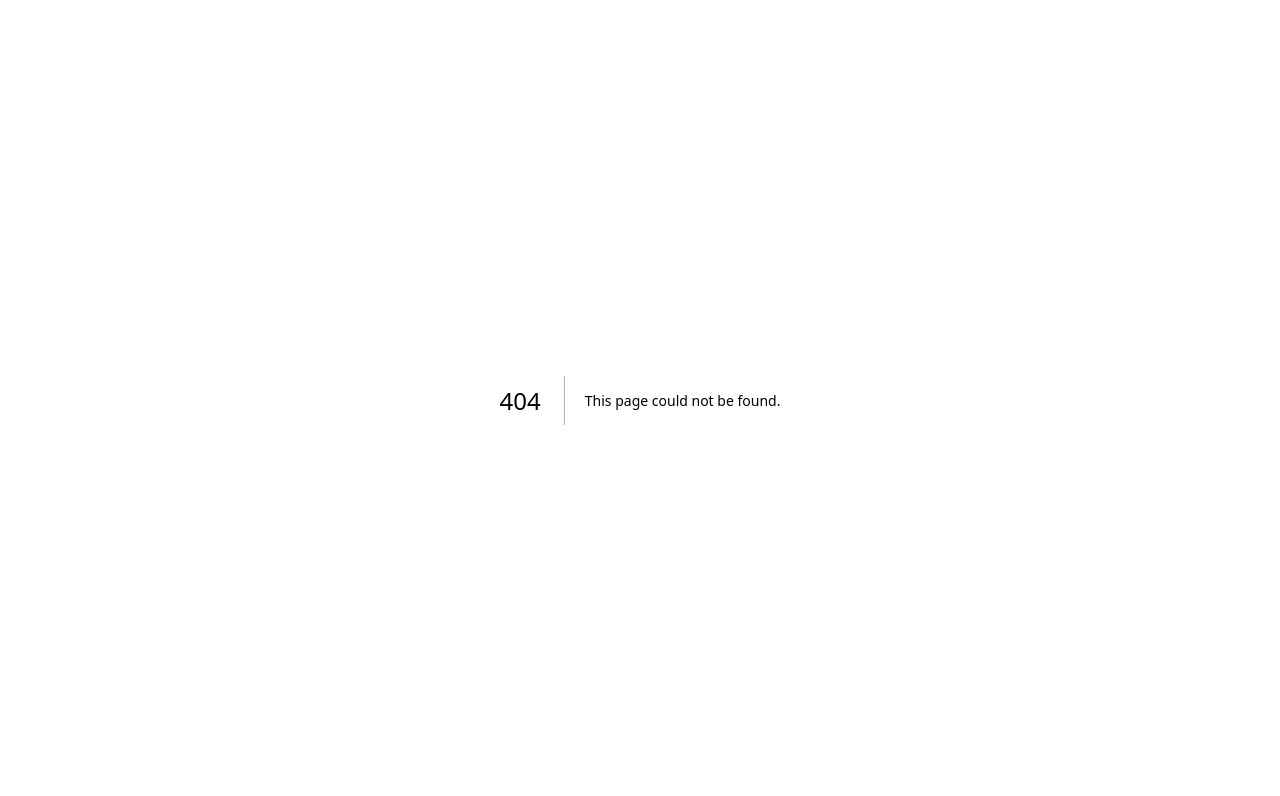
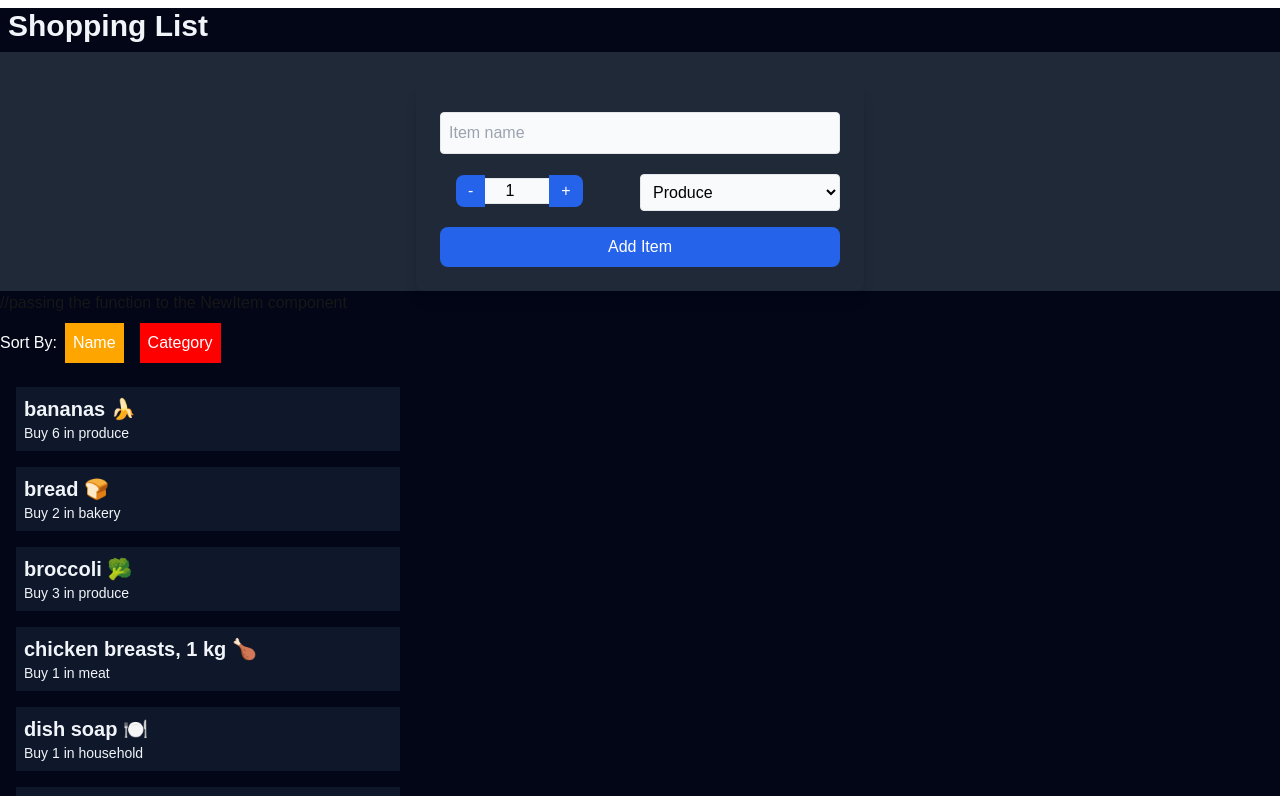
Before and after one commit to Jhangria/cprg306-assignments, a Next.js app: page /week-7 in a window 1280 px wide. Before the commit this address had no page. Shown: the top 796 px of the page. Built offline with nearby package versions, Linux system fonts and the light colour scheme.

Commit message:
week-7 created
Created week - 7 and all related pages

```diff
--- a/app/page.js
+++ b/app/page.js
@@ -11,6 +11,7 @@ export default function Page() {
         <li className="hover:text-green-400 hover:underline"> <Link href="/week-4">Week 4 Assignment</Link></li>
         <li className="hover:text-green-400 hover:underline"> <Link href="/week-5">Week 5 Assignment</Link></li>
         <li className="hover:text-green-400 hover:underline"> <Link href="/week-6">Week 6 Assignment</Link></li>
+        <li className="hover:text-green-400 hover:underline"> <Link href="/week-7">Week 7 Assignment</Link></li>
         </ul>
       </div>
       </body>
--- /dev/null
+++ b/app/week-7/item-list.js
@@ -0,0 +1,49 @@
+"use client";
+
+import Item from "./item";
+import { useState } from "react";
+
+
+export default function ItemList({items})
+{
+    const [sortBy, setSortBy] = useState("name");
+
+    const sortedItems = [...items].sort((a, b) => {
+        if (sortBy === "name") {
+            return a.name.localeCompare(b.name);
+        } else if (sortBy === "category") {
+            return a.category.localeCompare(b.category);
+        }
+    });
+
+    return(
+        <main>
+      <div className="mb-4 text-white">Sort By:
+        <button
+          onClick={() => setSortBy("name")}
+          style={{ backgroundColor: sortBy === "name" ? "orange" : "red" }}
+          className="p-2 m-2"
+        >
+          Name
+        </button>
+        <button
+          onClick={() => setSortBy("category")}
+          style={{ backgroundColor: sortBy === "category" ? "orange" : "red" }}
+          className="p-2 m-2"
+        >
+          Category
+        </button>
+      </div>
+
+      {/* Render the sorted items */}
+      {sortedItems.map((item) => (
+        <Item
+          key={item.id}
+          name={item.name}
+          quantity={item.quantity}
+          category={item.category}
+        />
+      ))}
+        </main>
+    )
+}
--- /dev/null
+++ b/app/week-7/item.js
@@ -0,0 +1,13 @@
+
+export default function Item({name, quantity, category}) {
+    return(
+        <div>
+            <ul>
+                <li className="p-2 m-4 bg-slate-900 max-w-sm">
+                    <h2 className="text-xl font-bold text-slate-100 text-">{name}</h2>
+                    <div className="text-sm text-slate-100"> Buy {quantity} in {category}</div>
+                    </li>
+            </ul>
+        </div>
+    );
+}
--- /dev/null
+++ b/app/week-7/item.json
@@ -0,0 +1,74 @@
+[
+    {
+      "id": "1h2GJKH12gkHG31h1H",
+      "name": "milk, 4 L 🥛",
+      "quantity": 1,
+      "category": "dairy"
+    },
+    {
+      "id": "2KJH3k2j3H1k2J3K1H",
+      "name": "bread 🍞",
+      "quantity": 2,
+      "category": "bakery"
+    },
+    {
+      "id": "3h2KJH3k2j3H1k2J3",
+      "name": "eggs, dozen 🥚",
+      "quantity": 2,
+      "category": "dairy"
+    },
+    {
+      "id": "4k2J3K1H2GJKH12gk",
+      "name": "bananas 🍌",
+      "quantity": 6,
+      "category": "produce"
+    },
+    {
+      "id": "5H1h1H2KJH3k2j3H",
+      "name": "broccoli 🥦",
+      "quantity": 3,
+      "category": "produce"
+    },
+    {
+      "id": "6H1k2J3K1H2GJKH1",
+      "name": "chicken breasts, 1 kg 🍗",
+      "quantity": 1,
+      "category": "meat"
+    },
+    {
+      "id": "7gkHG31h1H2KJH3k",
+      "name": "pasta sauce 🍝",
+      "quantity": 3,
+      "category": "canned goods"
+    },
+    {
+      "id": "8j3H1k2J3K1H2GJK",
+      "name": "spaghetti, 454 g 🍝",
+      "quantity": 2,
+      "category": "dry goods"
+    },
+    {
+      "id": "9H12gkHG31h1H2KJ",
+      "name": "toilet paper, 12 pack 🧻",
+      "quantity": 1,
+      "category": "household"
+    },
+    {
+      "id": "10H3k2j3H1k2J3K1",
+      "name": "paper towels, 6 pack",
+      "quantity": 1,
+      "category": "household"
+    },
+    {
+      "id": "11k2J3K1H2GJKH12",
+      "name": "dish soap 🍽️",
+      "quantity": 1,
+      "category": "household"
+    },
+    {
+      "id": "12GJKH12gkHG31h1",
+      "name": "hand soap 🧼",
+      "quantity": 4,
+      "category": "household"
+    }
+  ]
--- /dev/null
+++ b/app/week-7/new-item.js
@@ -0,0 +1,118 @@
+"use client";
+
+import { useState } from "react";
+
+const generateRandomId = () => {
+  return Math.random().toString(36).substr(2, 9);
+}
+
+export default function NewItem({onAddItem}) {
+  const [name, setName] = useState("");
+  const [quantity, setQuantity] = useState(1);
+  const [category, setCategory] = useState("Produce");
+
+  const handleSubmit = (e) => {
+    e.preventDefault();
+    const item = {
+      id: generateRandomId(),
+      name,
+      quantity,
+      category,
+    };
+    onAddItem(item);
+    setName("");
+    setQuantity(1);
+    setCategory("Produce");
+  };
+
+  const increment = () => {
+    if (quantity < 20) {
+      setQuantity(quantity + 1);
+    }
+  };
+
+  const decrement = () => {
+    if (quantity > 1) {
+      setQuantity(quantity - 1);
+    }
+  };
+
+  return (
+    <div className="flex flex-col items-center justify-center bg-gray-800">
+      <form onSubmit={handleSubmit} className="mt-8 max-w-md w-full p-6 bg-grey-800 text-white rounded-lg shadow-lg">
+        <div className="mb-4">
+          <label className="block text-sm font-medium" htmlFor="name"></label>
+          <input
+            type="text"
+            id="name"
+            value={name}
+            onChange={(e) => setName(e.target.value)}
+            required
+            className="mt-1 p-2 border rounded w-full bg-slate-50 text-black placeholder-gray-400 focus:outline-none focus:ring-2 focus:ring-blue-500"
+            placeholder="Item name"
+          />
+        </div>
+
+        <div className="mb-4 flex items-center justify-between">
+          <div className="flex items-center">
+            <label className="block text-sm font-medium mr-4" htmlFor="quantity"></label>
+            <button
+              type="button"
+              onClick={decrement}
+              className="bg-blue-600 px-3 py-1 rounded-l-lg focus:outline-none focus:ring-2 focus:ring-purple-500"
+            >
+              -
+            </button>
+            <input
+              type="number"
+              id="quantity"
+              value={quantity}
+              onChange={(e) => setQuantity(Number(e.target.value))}
+              required
+              className="text-center border-t border-b bg-slate-50 w-16 text-black focus:outline-none focus:ring-2 focus:ring-blue-500"
+            />
+            <button
+              type="button"
+              onClick={increment}
+              className="bg-blue-600 px-3 py-1 rounded-r-lg focus:outline-none focus:ring-2 focus:ring-purple-500"
+            >
+              +
+            </button>
+          </div>
+
+          <div className="ml-4 w-1/2">
+            <label className="block text-sm font-medium" htmlFor="category"></label>
+            <select
+              id="category"
+              value={category}
+              onChange={(e) => setCategory(e.target.value)}
+              className="mt-1 p-2 border rounded w-full bg-slate-50 text-black focus:outline-none focus:ring-2 focus:ring-blue-500"
+            >
+              <option value="category" disabled>
+                Category
+              </option>
+              <option value="Produce">Produce</option>
+              <option value="Dairy">Dairy</option>
+              <option value="Bakery">Bakery</option>
+              <option value="Meat">Meat</option>
+              <option value="Frozen Foods">Frozen Foods</option>
+              <option value="Canned Goods">Canned Goods</option>
+              <option value="Dry Goods">Dry Goods</option>
+              <option value="Beverages">Beverages</option>
+              <option value="Snacks">Snacks</option>
+              <option value="Household">Household</option>
+              <option value="Other">Other</option>
+            </select>
+          </div>
+        </div>
+
+        <button
+          type="submit"
+          className="w-full bg-blue-600 text-white py-2 rounded-lg hover:bg-blue-700 transition duration-200 focus:outline-none focus:ring-2 focus:ring-blue-500"
+        >
+          Add Item
+        </button>
+      </form>
+    </div>
+  );
+}
--- /dev/null
+++ b/app/week-7/page.js
@@ -0,0 +1,24 @@
+"use client"
+
+import {useState} from "react";
+import NewItem from "./new-item";
+import ItemList from "./item-list";
+import itemsData from "./item.json";
+
+export default function Page(){
+    const [items, setItems] = useState(itemsData);
+
+    const handleAddItem = (newItem) => {
+        setItems(prevItems => {
+            return [...prevItems, newItem];
+        });
+    };
+
+    return(
+    <main class="bg-slate-950">
+        <h1 className="text-3xl font-bold m-2 text-slate-100">Shopping List</h1>
+        <NewItem onAddItem={handleAddItem}/>//passing the function to the NewItem component
+        <ItemList items={items}/>
+    </main>
+    );
+}
```
